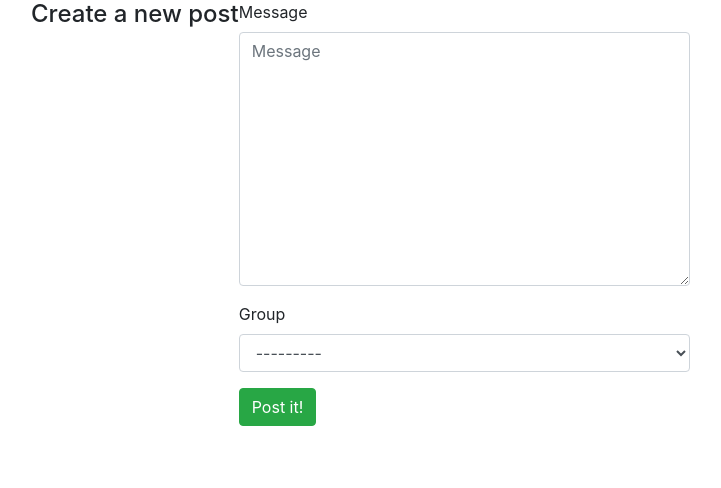
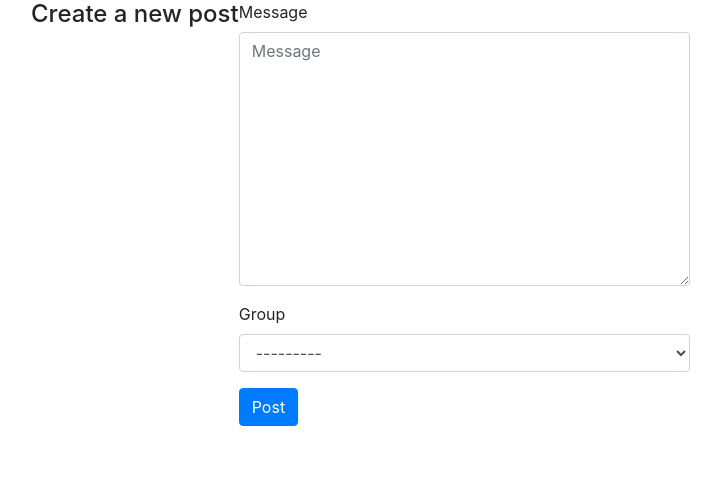
Before and after one commit to JaworskiAleksander/social_site, a Django app: page /posts/new/ in a window 1280 px wide. Shown: the part 58-546 px from the top of the page, without its empty margins (54-775 px from the left). Run offline with Django 3.2, Linux system fonts and the light colour scheme; the visitor is signed in with stand-in values (Sample User, id 1); data that the repository does not hold is empty; some libraries are stand-ins or nearby versions.

Commit message:
changed from input to button

```diff
--- a/social_site/posts/templates/posts/post_form.html
+++ b/social_site/posts/templates/posts/post_form.html
@@ -12,7 +12,7 @@ html template to create new posts
         {% csrf_token %}
         {% bootstrap_form form %}
         {% buttons %}
-            <input type="button" value="Post it!" class="btn btn-success">
+        <button type="submit" class="btn btn-primary btn-large">Post</button>
         {% endbuttons %}
     </form>
 {% endblock %}
```
